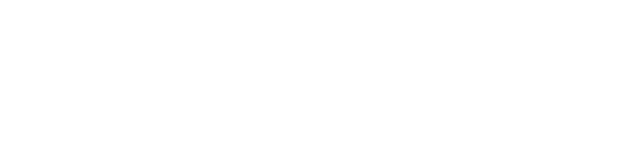
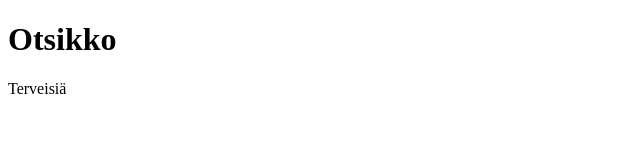
Before and after one commit to Jirimbolo/raidat, a plain HTML site: page index.html in a window 1280 px wide. Shown: the whole page, without its empty margins (0-640 px from the left). Drawn offline with Linux system fonts and the light colour scheme.

Commit message:
Update index.html

```diff
--- a/index.html
+++ b/index.html
@@ -4,8 +4,11 @@
 <meta charset="utf-8" />
 <title>Title</title>
   </head>
+  <body>
 
-  <body>
+    <h1>Otsikko</h1>
+    <p> Terveisiä</p>
+
 
   </body>
 </html>
```
